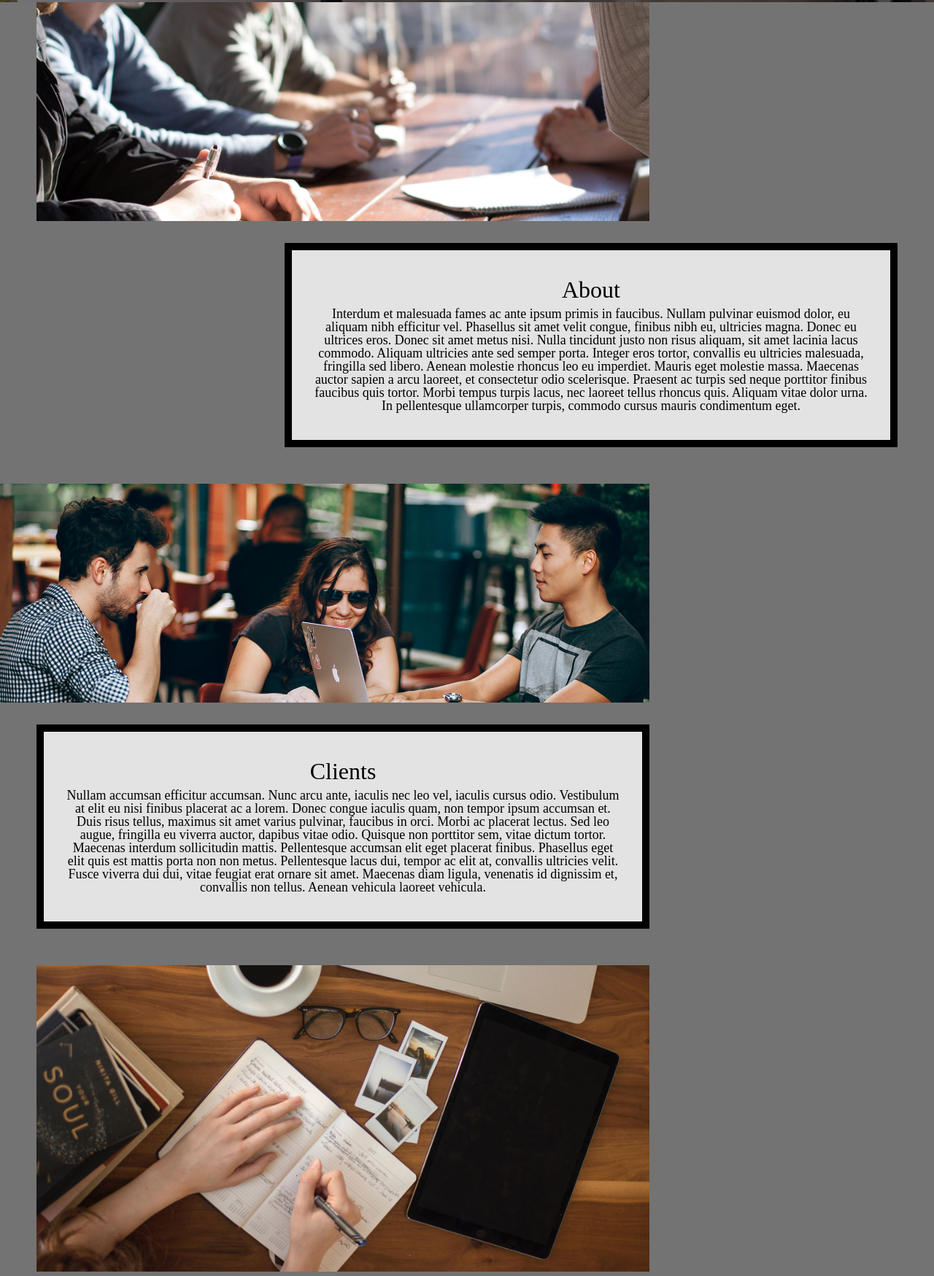
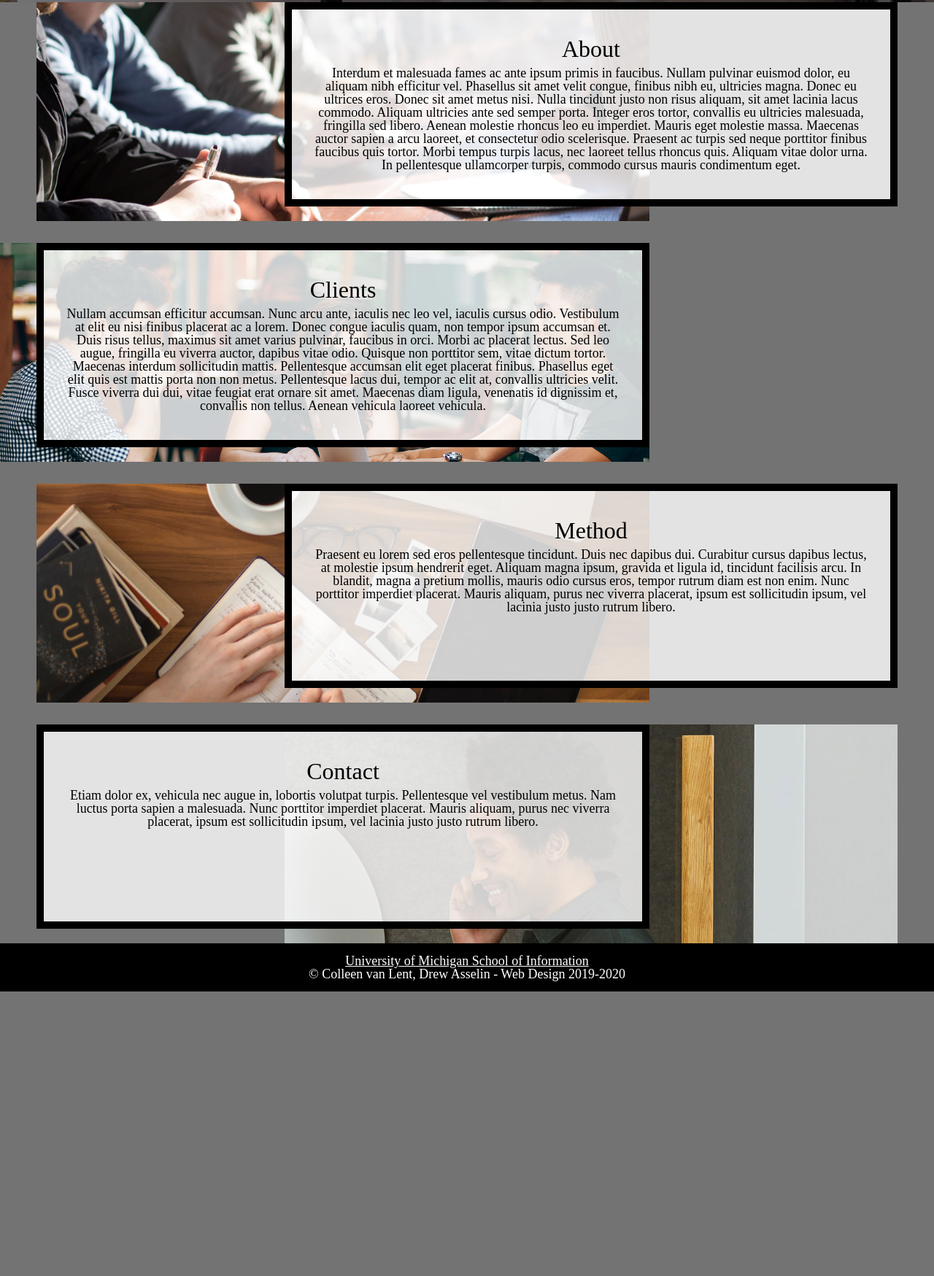
Before and after one commit to zhangedi/homework3-2022, a plain HTML site: page index.html in a window 1280 px wide. Shown: the part 493-2242 px from the top of the page at 73% size. After the commit the page ends 1852 px from the top, so only its background shows below. Drawn offline with Linux system fonts and the light colour scheme.

Commit message:
Add files via upload

```diff
--- a/css/style.css
+++ b/css/style.css
@@ -89,7 +89,7 @@ a.skip{
   z-index: 1;
   /* Requirement 3 code here*/
   /*did you mean position 500px right?*/
-  position: relative;
+  position: inherit;
   right: 500px;
 }
 
@@ -139,6 +139,41 @@ img{
   overflow: hidden;
 }
 
+.about-image{
+  grid-row-start: 1;
+}
+
+.about{
+  grid-row-start: 1;
+  z-index: 1;
+}
+
+.clients-image{
+  grid-row-start: 2;
+}
+
+.clients{
+  grid-row-start: 2;
+  z-index: 1;
+}
+
+.method-image{
+  grid-row-start: 3;
+}
+
+.method{
+  grid-row-start: 3;
+  z-index: 1;
+}
+
+.contact-image{
+  grid-row-start: 4;
+}
+
+.contact{
+  grid-row-start :4;
+  z-index: 1;
+}
 .text{
   text-align: center;
   max-height: 25vh;
@@ -181,12 +216,6 @@ img{
 .method-image{
   grid-column:2/span 2;
 }
-/* The .about, .method, .clients-image, .contact-image
-elements: Begin in the third column and span two columns
-
-
-The .clients, .contact, .about-image, and .method-image:
-Begin in the second column and span two columns. */
 
 }
 
```
